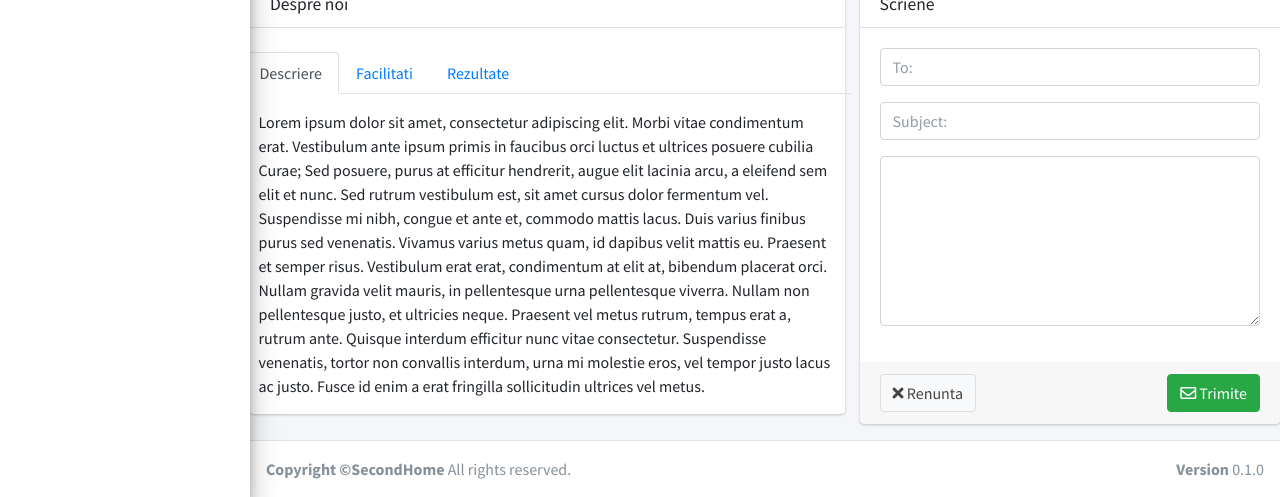
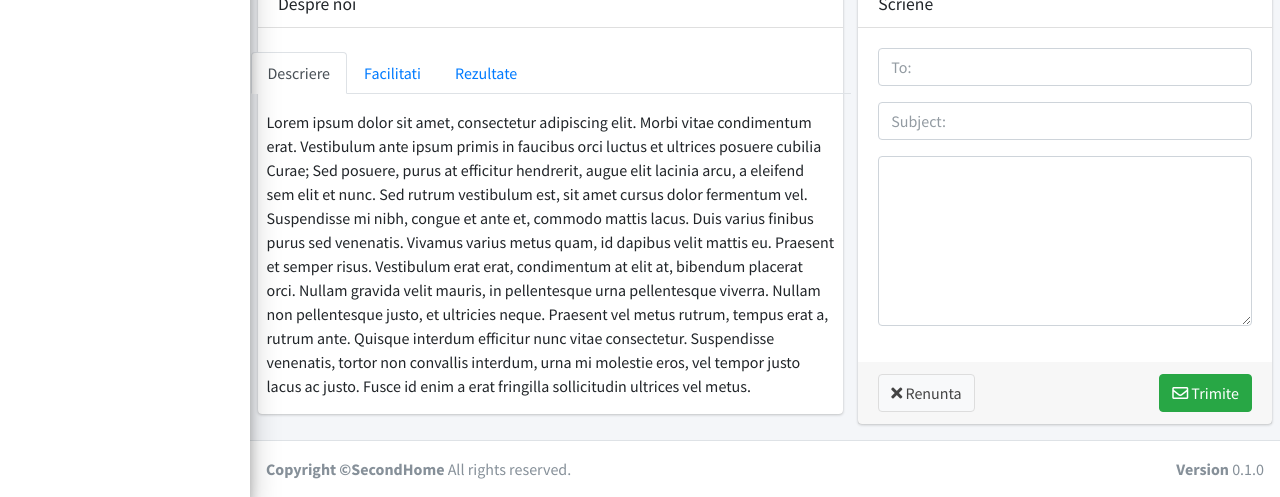
Before and after one commit to VladDuncea/SecondHome, a PHP site: page /contact.php in a window 1280 px wide. Shown: the part 444-941 px from the top of the page. Run offline with PHP 8.4, Linux system fonts and the light colour scheme; some libraries are stand-ins or nearby versions.

Commit message:
Aranjare contact

```diff
--- a/WEB/contact.php
+++ b/WEB/contact.php
@@ -36,6 +36,7 @@
                 </div>
                 <!-- /.container-fluid -->
             </section>
+            <section class="content">
                 <div class="row">
                     <div class="col-md-4">
                         <!-- Widget: user widget style 1 -->
@@ -96,7 +97,6 @@
 
                         </div>
                     </div>
-
                 </div>
 
 
@@ -151,12 +151,10 @@
                                     <textarea id="compose-textarea" class="form-control" style="height: 170px">
                                     </textarea>
                                 </div>
-
                             </div>
                             <!-- /.card-body -->
                             <div class="card-footer">
                                 <div class="float-right">
-
                                     <button type="submit" class="btn btn-success"><i class="far fa-envelope"></i> Trimite</button>
                                 </div>
                                 <button type="reset" class="btn btn-default"><i class="fas fa-times"></i> Renunta</button>
@@ -166,6 +164,8 @@
                         <!-- /.card -->
                     </div>
                 </div>
+
+            </section>
 
         </div>
 
```
Lines whose indentation alone changed are shown as unchanged.
